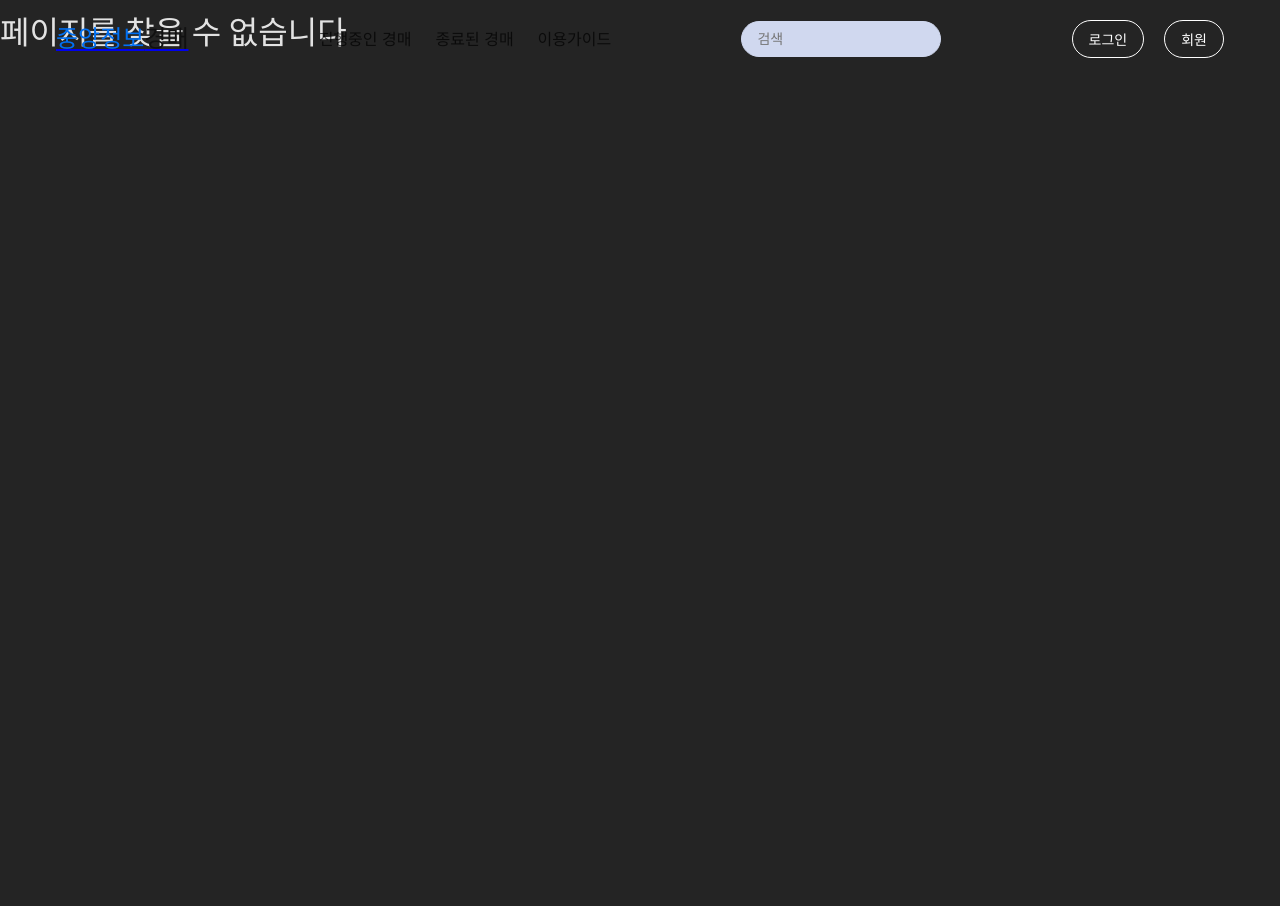
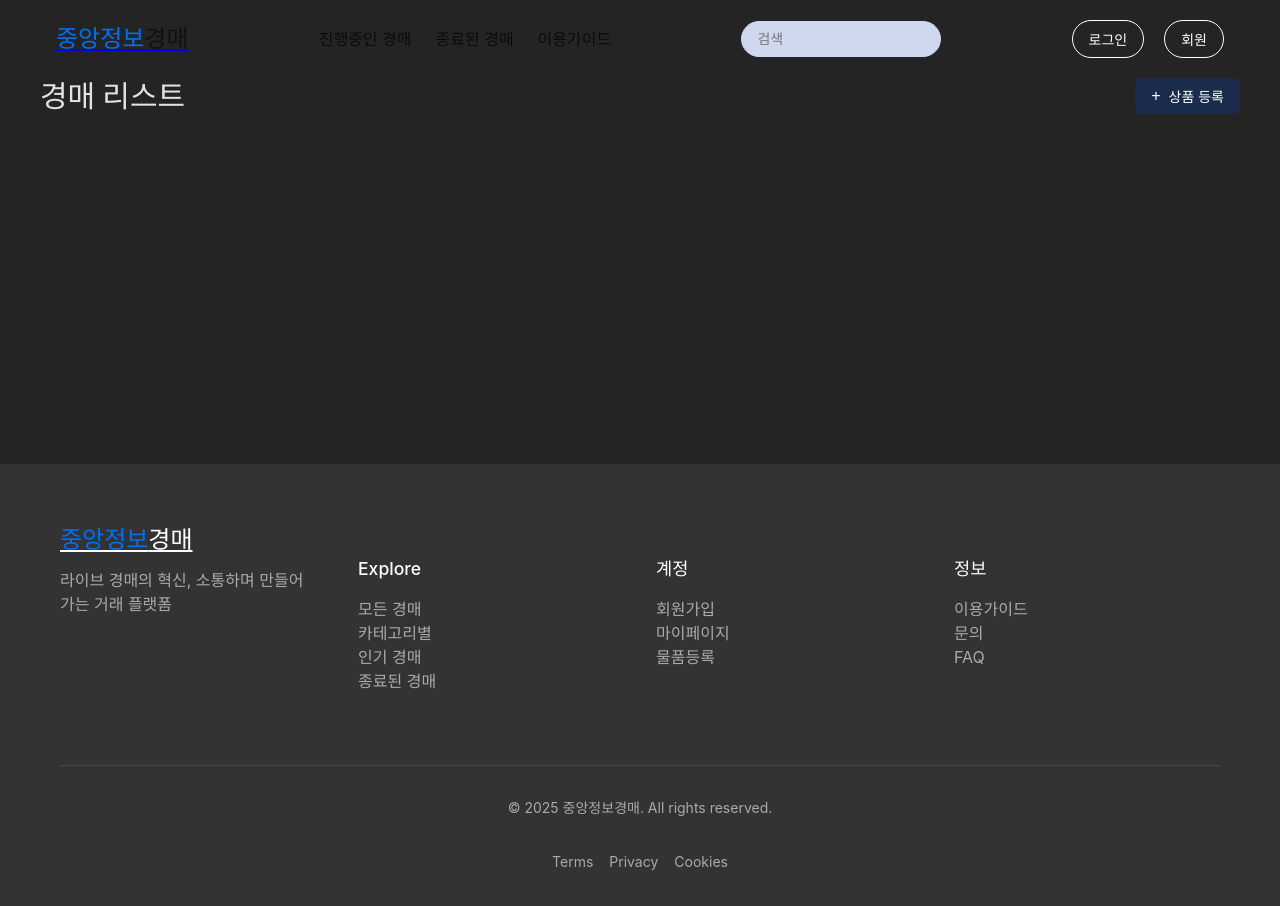
Before and after one commit to inhyeokoh/auction-front-rework, a React (Vite) app: page /ongoing-auctions in a window 1280 px wide. Before the commit the page ends 800 px from the top, so only its background shows below. Built offline with nearby package versions, Linux system fonts and the light colour scheme.

Commit message:
RegistProduct 생성중

```diff
--- /dev/null
+++ b/src/pages/Auctions.css
@@ -0,0 +1,126 @@
+/* src/pages/Auctions.css */
+.auctions-container {
+  max-width: 1200px;
+  margin: 0 auto;
+  padding-top: 5%;
+  height: 50vh;    /* 테스트 */
+}
+
+.auctions-header {
+  display: flex;
+  justify-content: space-between;
+  align-items: center;
+  margin-bottom: 2rem;
+}
+
+.auctions-title {
+  font-size: 1.875rem;
+  font-weight: 700;
+}
+
+/* 커스텀 버튼 스타일 */
+.custom-button {
+  display: flex;
+  align-items: center;
+  gap: 0.5rem;
+  padding: 0.5rem 1rem;
+  border-radius: 0.375rem;
+  font-size: 0.875rem;
+  font-weight: 500;
+  background-color: #1A2B4B;
+  color: white;
+  border: none;
+  cursor: pointer;
+  transition: background-color 0.2s;
+}
+
+.custom-button:hover {
+  background-color: #152138;
+}
+
+.plus-icon {
+  font-size: 1rem;
+  line-height: 1;
+}
+
+.product-grid {
+  display: grid;
+  grid-template-columns: 1fr;
+  gap: 1.5rem;
+}
+
+@media (min-width: 768px) {
+  .product-grid {
+    grid-template-columns: repeat(2, 1fr);
+  }
+}
+
+@media (min-width: 1024px) {
+  .product-grid {
+    grid-template-columns: repeat(3, 1fr);
+  }
+}
+
+/* 커스텀 카드 스타일 */
+.custom-card {
+  overflow: hidden;
+  border-radius: 0.375rem;
+  border: 1px solid #e5e7eb;
+  background-color: white;
+  transition: box-shadow 0.3s ease;
+}
+
+.custom-card:hover {
+  box-shadow: 0 10px 15px -3px rgba(0, 0, 0, 0.1), 0 4px 6px -2px rgba(0, 0, 0, 0.05);
+}
+
+.product-image {
+  width: 100%;
+  height: 12rem;
+  object-fit: cover;
+}
+
+.product-content {
+  padding: 1rem;
+}
+
+.product-title {
+  font-weight: 600;
+  font-size: 1.125rem;
+  margin-bottom: 0.5rem;
+}
+
+.product-description {
+  font-size: 0.875rem;
+  color: #4b5563;
+  margin-bottom: 0.5rem;
+}
+
+.product-footer {
+  display: flex;
+  justify-content: space-between;
+  align-items: center;
+  margin-top: 1rem;
+}
+
+.product-price {
+  color: #0EA5E9;
+  font-weight: 700;
+}
+
+/* 아웃라인 버튼 스타일 */
+.outline-button {
+  padding: 0.5rem 1rem;
+  border-radius: 0.375rem;
+  font-size: 0.875rem;
+  background-color: transparent;
+  color: #1f2937;
+  border: 1px solid #d1d5db;
+  cursor: pointer;
+  transition: background-color 0.2s, border-color 0.2s;
+}
+
+.outline-button:hover {
+  background-color: #f3f4f6;
+  border-color: #9ca3af;
+}
--- /dev/null
+++ b/src/pages/Auctions.jsx
@@ -0,0 +1,53 @@
+// src/pages/Auctions.jsx
+import React from "react";
+import { useNavigate } from "react-router-dom";
+import "./Auctions.css";
+
+const Auctions = () => {
+  const navigate = useNavigate();
+  const products = JSON.parse(localStorage.getItem("products") || "[]");
+
+  return (
+    <div>
+      <div className="auctions-container">
+        <div className="auctions-header">
+          <h1 className="auctions-title">경매 리스트</h1>
+          <button
+            onClick={() => navigate("/register-product")}
+            className="custom-button"
+          >
+            <span className="plus-icon">+</span>
+            상품 등록
+          </button>
+        </div>
+
+        <div className="product-grid">
+          {products.map((product) => (
+            <div key={product.id} className="custom-card">
+              <img
+                src={product.image}
+                alt={product.title}
+                className="product-image"
+              />
+              <div className="product-content">
+                <h3 className="product-title">{product.title}</h3>
+                <p className="product-description">{product.description}</p>
+                <div className="product-footer">
+                  <span className="product-price">₩{product.initialPrice.toLocaleString()}</span>
+                  <button
+                    className="outline-button"
+                    onClick={() => navigate(`/auction/${product.id}`)}
+                  >
+                    경매예약
+                  </button>
+                </div>
+              </div>
+            </div>
+          ))}
+        </div>
+      </div>
+    </div>
+  );
+};
+
+export default Auctions;
--- a/src/pages/Home.jsx
+++ b/src/pages/Home.jsx
@@ -11,7 +11,9 @@ const Home = () => {
             <h2 className={styles.subheading}>시작하기</h2>
             <ul className={styles.linkList}>
                 <li className={styles.linkItem}>
+                    <div>
                     <Link to="/ended-auctions">종료된 경매 보기</Link>
+                    </div>
                 </li>
                 <li className={styles.linkItem}>
                     <Link to="/ongoing-auctions">진행 중인 경매 보기</Link>
--- /dev/null
+++ b/src/pages/RegistProduct.jsx
@@ -0,0 +1,9 @@
+import React from 'react'
+
+const RegistProduct = () => {
+  return (
+    <div>registProduct</div>
+  )
+}
+
+export default RegistProduct
```
Also changed, not shown: src/routes/route-config.jsx (+13 -0 lines), src/components/ui/Button.jsx (deleted), src/pages/RegistProduct.css (added).
